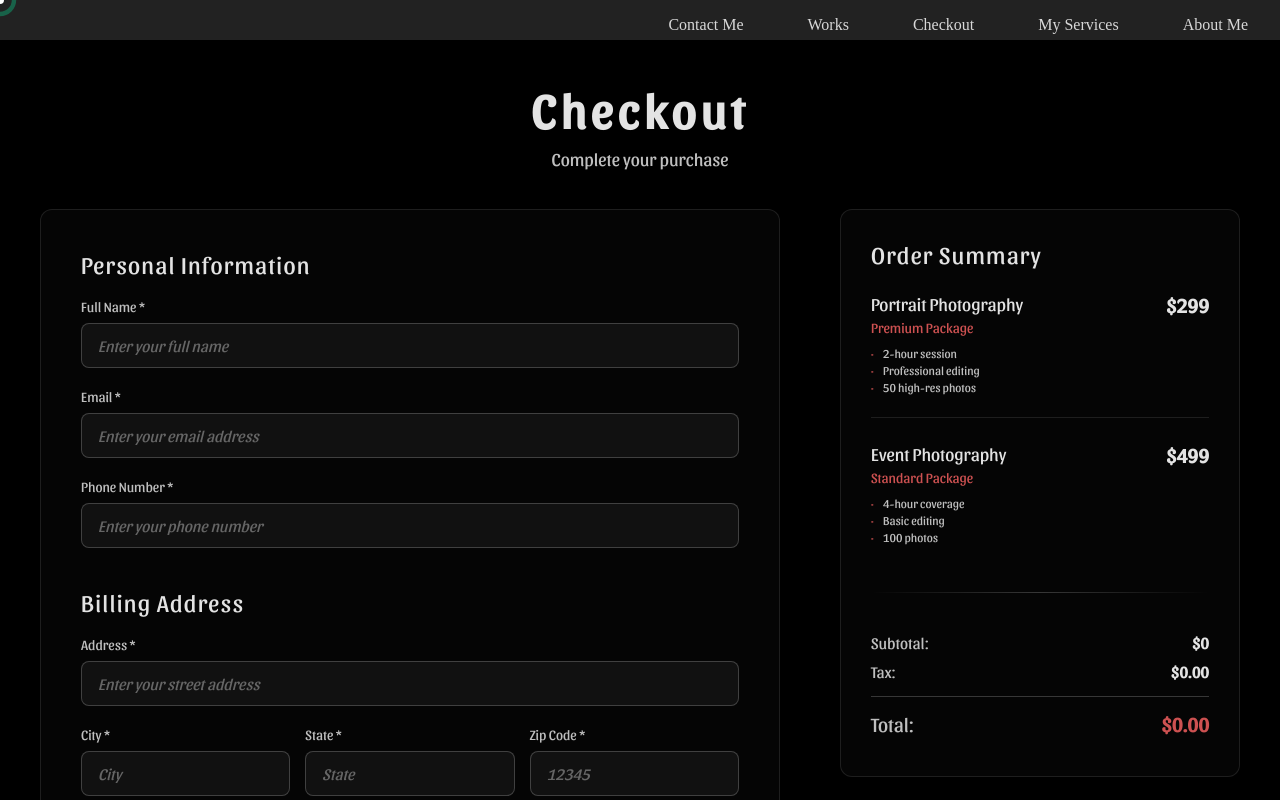
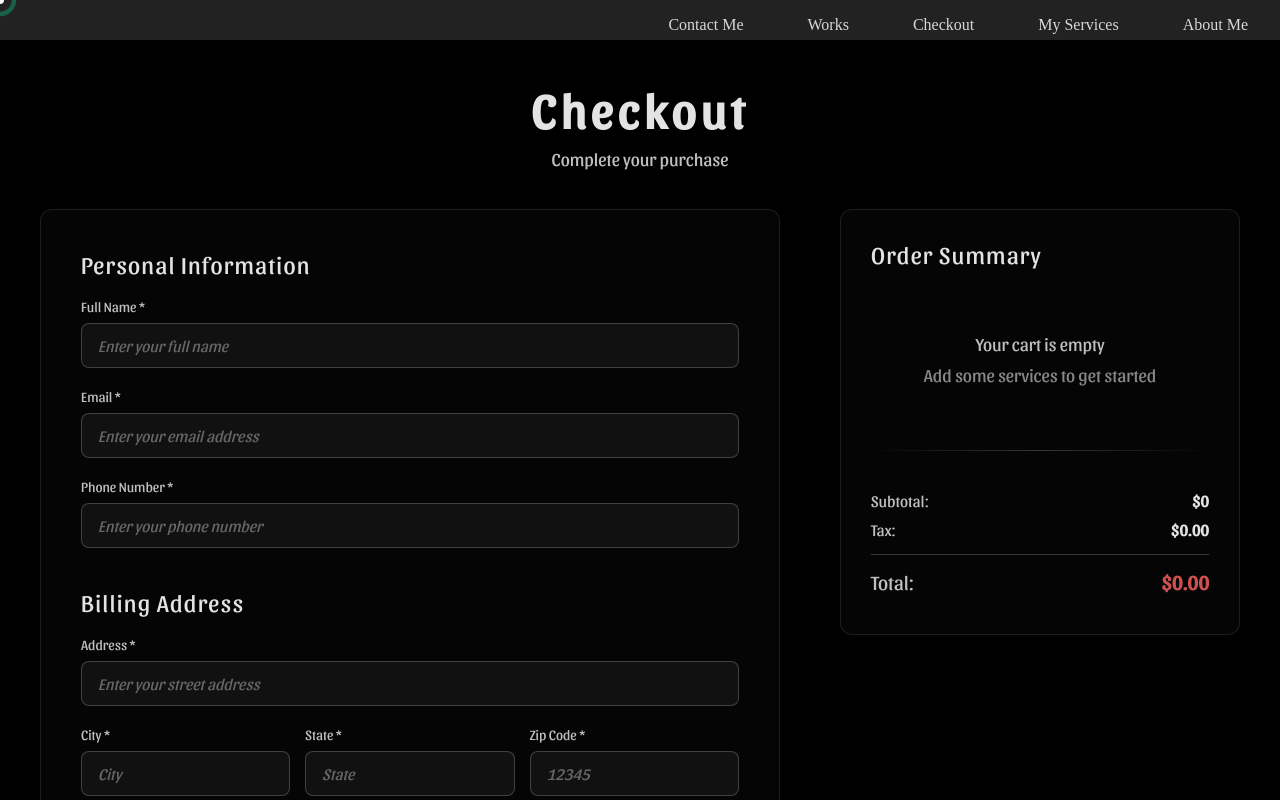
Before and after one commit to farshadmrd/eSalesone, an Angular app: page /checkout in a window 1280 px wide. Shown: the top 800 px of the page. Built offline with nearby package versions, Linux system fonts and the light colour scheme.

Commit message:
display empty-cart message when no items present

```diff
--- a/src/app/components/pages/checkout/checkout.component.css
+++ b/src/app/components/pages/checkout/checkout.component.css
@@ -301,6 +301,46 @@ input.error {
   font-weight: bold;
 }
 
+/* Empty Cart Styles */
+.empty-cart {
+  text-align: center;
+  padding: 40px 20px;
+  color: #bfbfbf;
+}
+
+.empty-cart p {
+  font-size: 18px;
+  margin-bottom: 10px;
+}
+
+.empty-cart-subtitle {
+  font-size: 14px;
+  opacity: 0.7;
+  margin-bottom: 0 !important;
+}
+
+/* Cart Actions */
+.cart-actions {
+  margin-bottom: 20px;
+  text-align: right;
+}
+
+.clear-cart-btn {
+  background: rgba(255, 68, 68, 0.1);
+  color: #ff4444;
+  border: 1px solid rgba(255, 68, 68, 0.3);
+  border-radius: 6px;
+  padding: 8px 16px;
+  font-size: 12px;
+  cursor: pointer;
+  transition: all 0.3s ease;
+}
+
+.clear-cart-btn:hover {
+  background: rgba(255, 68, 68, 0.2);
+  border-color: rgba(255, 68, 68, 0.5);
+}
+
 /* Responsive Design */
 
 @media screen and (max-width: 1920px) {
--- a/src/app/components/pages/checkout/checkout.component.html
+++ b/src/app/components/pages/checkout/checkout.component.html
@@ -1,4 +1,4 @@
-  <app-header></app-header>
+<app-header></app-header>
 
 <div class="container">
   <div class="checkout-container">
@@ -161,18 +161,26 @@
                 </span>
               </div>
             </div>
-          </div>
-
-          <button type="submit" class="submit-btn" [disabled]="!checkoutForm.valid">
+          </div>          <button type="submit" class="submit-btn" [disabled]="!checkoutForm.valid || orderSummary.length === 0">
             Complete Purchase
           </button>
         </form>
       </div>
 
       <!-- Right side - Order Summary -->
-      <div class="order-summary">
-        <h2>Order Summary</h2>
-          <div class="summary-items">
+      <div class="order-summary">        <h2>Order Summary</h2>
+
+        <!-- Empty cart message -->
+        <div class="empty-cart" *ngIf="orderSummary.length === 0">
+          <p>Your cart is empty</p>
+          <p class="empty-cart-subtitle">Add some services to get started</p>
+        </div>
+
+        <!-- Cart items -->
+        <div class="summary-items" *ngIf="orderSummary.length > 0">
+          <div class="cart-actions" *ngIf="orderSummary.length > 0">
+            <button class="clear-cart-btn" (click)="clearCartStorage()">Clear Cart</button>
+          </div>
           <div class="summary-item" *ngFor="let item of orderSummary">
             <div class="item-info">
               <h3>{{ item.title }}</h3>
@@ -180,10 +188,9 @@
               <ul class="features-list">
                 <li *ngFor="let feature of item.features">{{ feature }}</li>
               </ul>
-            </div>
-            <div class="item-actions">
+            </div>            <div class="item-actions">
               <div class="item-price">${{ item.price }}</div>
-              <button class="remove-btn" (click)="removeItem(item.id)" *ngIf="item.id !== 'sample-1' && item.id !== 'sample-2'">×</button>
+              <button class="remove-btn" (click)="removeItem(item.id)">×</button>
             </div>
           </div>
         </div>
--- a/src/app/components/pages/checkout/checkout.component.ts
+++ b/src/app/components/pages/checkout/checkout.component.ts
@@ -24,30 +24,9 @@ export class CheckoutComponent implements OnInit {
     this.initializeForm();
     this.loadCartItems();
   }
-
   loadCartItems() {
     this.cartService.cartItems$.subscribe(items => {
       this.orderSummary = items;
-
-      // If cart is empty, show sample data
-      if (items.length === 0) {
-        this.orderSummary = [
-          {
-            id: 'sample-1',
-            title: 'Portrait Photography',
-            package: 'Premium Package',
-            price: 299,
-            features: ['2-hour session', 'Professional editing', '50 high-res photos']
-          },
-          {
-            id: 'sample-2',
-            title: 'Event Photography',
-            package: 'Standard Package',
-            price: 499,
-            features: ['4-hour coverage', 'Basic editing', '100 photos']
-          }
-        ];
-      }
     });
   }
 
@@ -140,4 +119,8 @@ export class CheckoutComponent implements OnInit {
     }
     return '';
   }
+
+  clearCartStorage() {
+    this.cartService.clearCart();
+  }
 }
```
